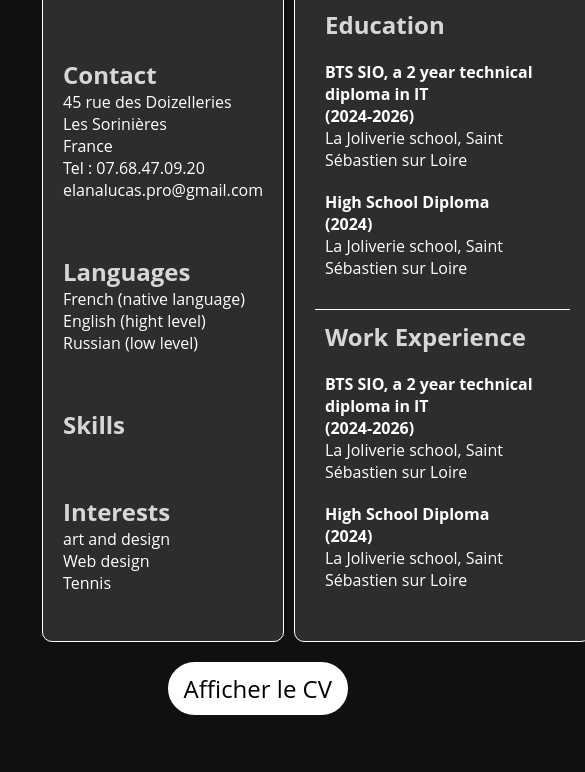
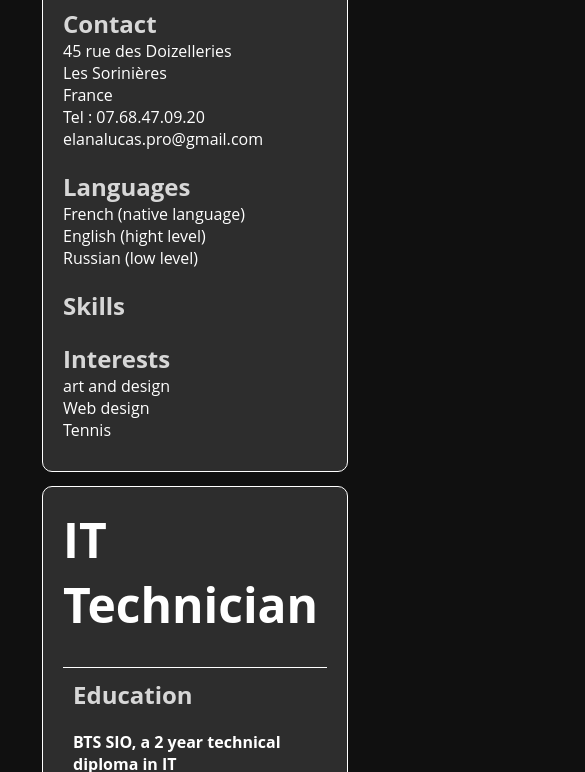
Before and after one commit to Sontacred/Web-profile, a plain HTML site: page pages/portfolio.html in a window 390 px wide. Shown: the part 334-1106 px from the top of the page, 585 px wide, since content can reach past the window. Drawn offline with Linux system fonts and the light colour scheme.

Commit message:
Add files via upload

```diff
--- a/ressources/css/portfolio.css
+++ b/ressources/css/portfolio.css
@@ -1,5 +1,6 @@
 /* ARTICLES ------------------------------------------------------------------------ \
 \ --------------------------------------------------------------------------------- */
+
 h1 {
     font-size: 3rem;
     margin-bottom: 20px;
@@ -126,3 +127,19 @@ article {
 .contact {
     background: #fff957;
 }
+
+/* RESPONSIVE --------------------------------------------------------------------- \
+\ -------------------------------------------------------------------------------- */
+
+@media(max-width: 876px){
+
+    .resume{
+        flex-direction: column;
+    }
+
+    .left-resume{
+    margin-right: 0;
+    margin-bottom: 14px;
+}
+
+}
```
